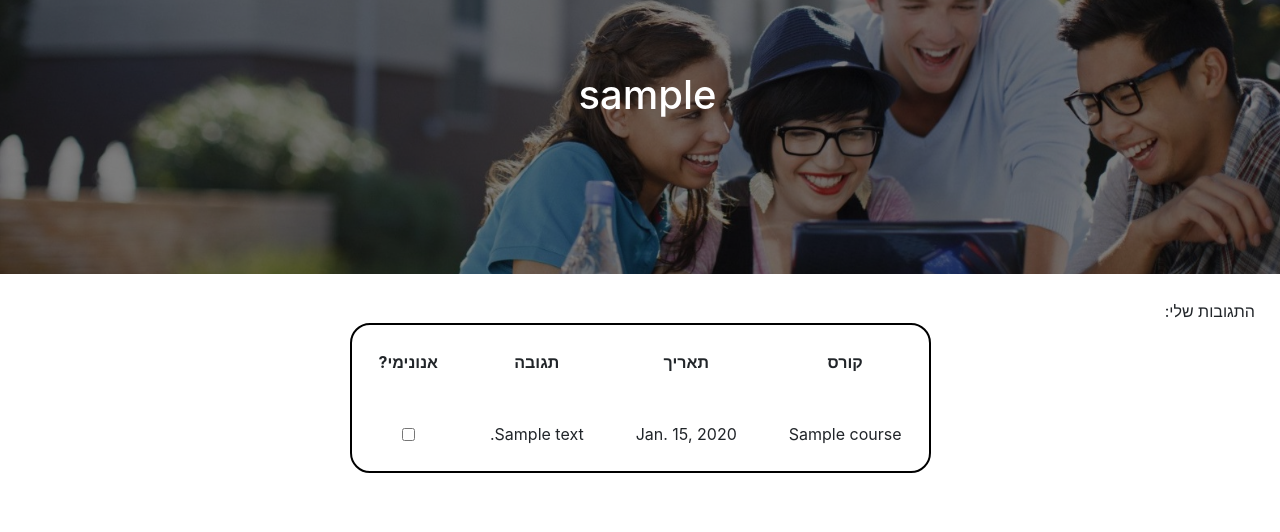
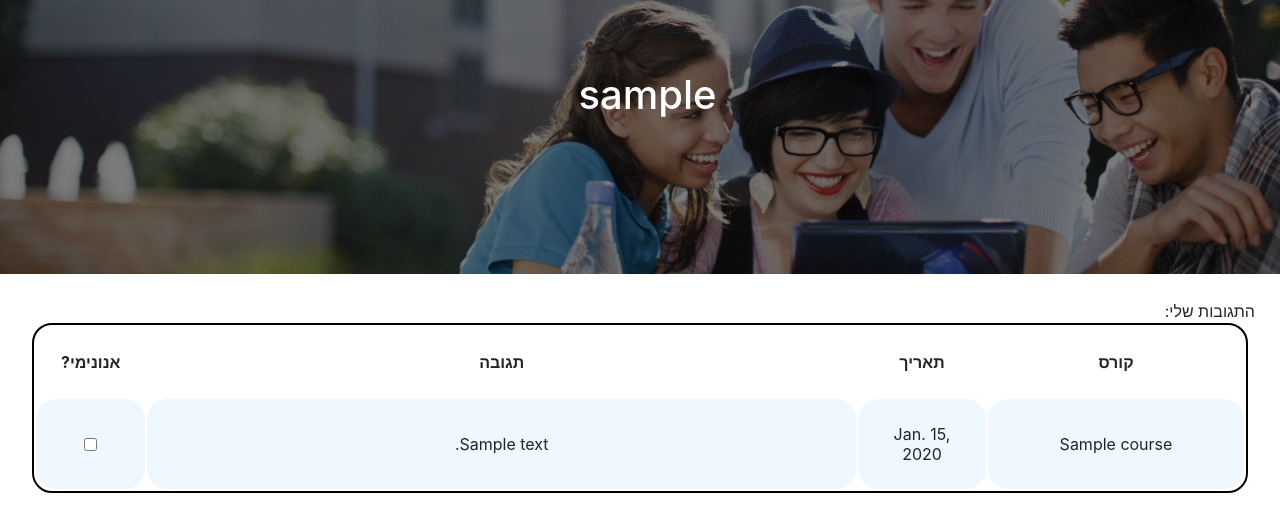
Before and after one commit to asaf-kali/coursist, a Django app: template templates/user/user.html in a window 1280 px wide. Shown: the part 61-593 px from the top of the page. Run offline with Django 3.2, Linux system fonts and the light colour scheme; the template is opened without the code that fills it: most values are stand-ins (such as "Sample title", 1, 10 or a date in 2020); some libraries are stand-ins or nearby versions.

Commit message:
Small UI changes

```diff
--- a/templates/courses/comment-form.html
+++ b/templates/courses/comment-form.html
@@ -49,7 +49,6 @@
 </style>
 {% load comments %}
 
-
 {% get_comment_form for course as form %}
 <form action="{% comment_form_target %}" method="POST">
     {% csrf_token %}
--- a/templates/user/user.html
+++ b/templates/user/user.html
@@ -9,10 +9,23 @@
             border-radius: 20px;
             text-align: center;
             border-collapse: initial;
+            width: 95vw;
         }
 
         table.comment-history td, th {
             padding: 25px;
+        }
+
+        tr.comment-row td {
+            border-radius: 20px;
+        }
+
+        tr.row1 {
+            background-color: aliceblue;
+        }
+
+        tr.row2 {
+            background-color: azure;
         }
     </style>
 {% endblock %}
@@ -33,13 +46,13 @@
     <br>
     <table class="comment-history">
         <tr>
-            <th>קורס</th>
-            <th>תאריך</th>
+            <th style="width: 20vw">קורס</th>
+            <th style="width: 10vw">תאריך</th>
             <th>תגובה</th>
-            <th>אנונימי?</th>
+            <th style="width: 5vw">אנונימי?</th>
         </tr>
         {% for comment in comments %}
-            <tr>
+            <tr class="comment-row {% cycle 'row1' 'row2' %}">
                 <td>
                     {{ comment.course }}
                 </td>
@@ -63,7 +76,10 @@
         CSRF_TOKEN = '{{ csrf_token }}';
 
         function setAnonymous(comment_id, checkbox) {
-            ajax({"comment_id": comment_id, "is_anonymous": checkbox.checked}, undefined, () => {
+            ajax({"comment_id": comment_id, "is_anonymous": checkbox.checked}, () => {
+                showToast(new Toast("השינויים נשמרו"))
+            }, () => {
+                faultToast("משהו השתבש :(");
                 checkbox.checked = !checkbox.checked;
             });
         }
```
Also changed, not shown: course_comments/forms.py (+6 -6 lines).
